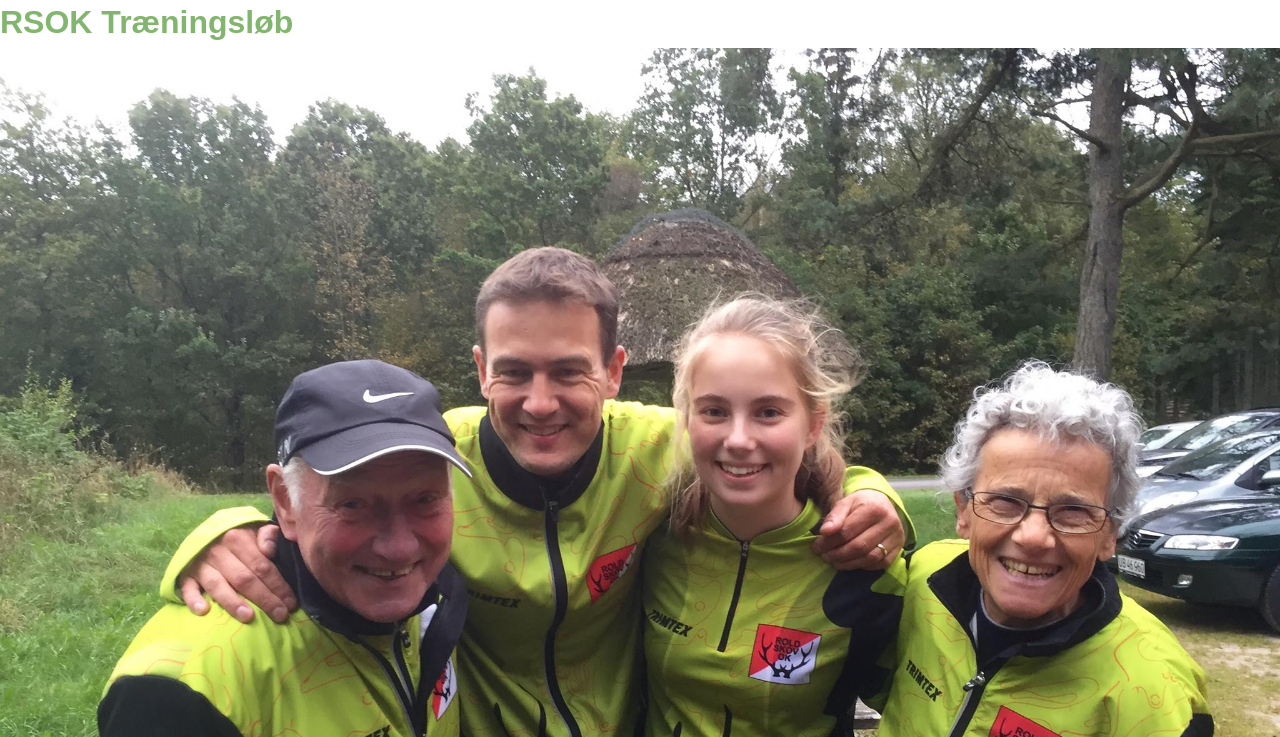
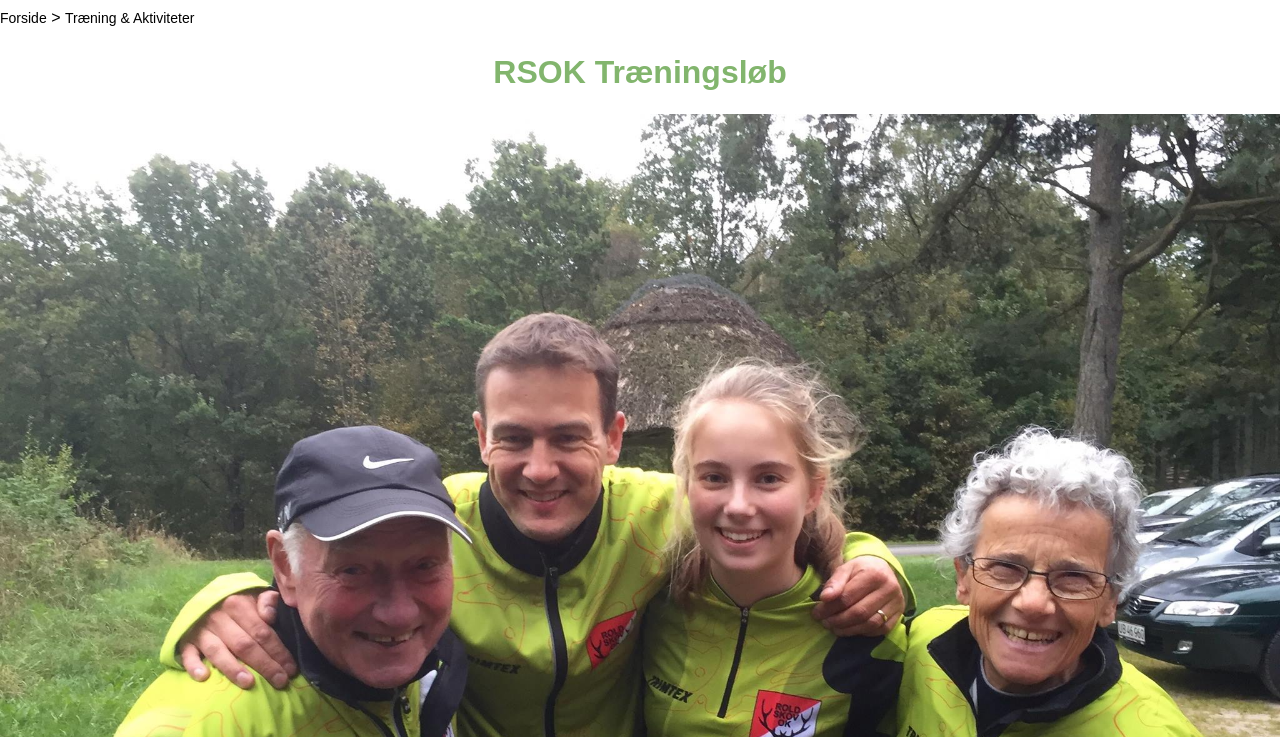
Before and after one commit to Huythvu/Rsok, a plain HTML site: page træningOgAktiviteter.html in a window 1280 px wide. Shown: the part 63-800 px from the top of the page. Drawn offline with Linux system fonts and the light colour scheme.

Commit message:
TOA adds and burgermenu scrolling fix
Added breadcrumbs and spacing to TOA
Fixed burgermnu scrolling with fixed position of fullscreencontent and burgermenu when checkbox is checked.

Also small name changes from header to headerTOA, TOA header a class so it wouldnt interfere with other headers.

```diff
--- a/assets/css/style.css
+++ b/assets/css/style.css
@@ -155,7 +155,7 @@ nav i{
 }
 /* Vores BurgerMenu content*/
 .fullscreen-content {
-  position: absolute;
+  position: fixed;
   z-index: 2;
   top: 0;
   left: 0;
@@ -163,6 +163,7 @@ nav i{
   height: 100vh;
   background-color: var(--fernLeaf);
   pointer-events: none;
+  overflow: hidden;
 
   /* Transition effekt hvor den scroller ind. Den starter ude som default. */
   transform: translateX(-150vw);
@@ -174,11 +175,16 @@ nav i{
   color: white;
 }
 
-
+/* Makes the burgermenu icon fixed when checked
+so it doesnt dissapear when scrolling. */
+.burgerMenu:checked~.burgerMenuLabel i{
+  position: fixed;
+}
 /* Viser Fullscreen when checked og position 0 0 under transition for scroll in effekt */
 .burgerMenu:checked~.fullscreen-content {
   transform: translate(0, 0);
 }
+
 
 nav ul{
     padding-top: 60px;
@@ -298,6 +304,24 @@ button{
 /* */
 /* træning og aktivitet */
 /*  */
+.TOABreadcrumbs{
+  padding-top: var(--textPaddingSpacingMobile);
+}
+.TOABreadcrumbs a p{
+  display: inline;
+  color: var(--black);
+}
+.TOABreadcrumbs a{
+  text-decoration: none;
+}
+.TOABreadcrumbs a:not(:last-of-type)::after{
+  content: " >";
+  color: var(--black);
+}
+.headerTOA h1{
+  text-align: center;
+  padding: var(--paddingMedMobile);
+}
 figure img {
   width: 100vw;
   /* Display block because without it all figure img has a buttom margin for some reason */
@@ -335,7 +359,7 @@ bruges den til placering af vores detail/summary knap buttom -1.5rem*/
 }
 
 /* Styling and functions for all images that are in grids */
-figure:not(header figure) {
+figure:not(.headerTOA figure) {
   padding-top: var(--sectionPaddingSmlMobile);
   display: grid;
   grid-template-rows: auto;
--- a/træningOgAktiviteter.html
+++ b/træningOgAktiviteter.html
@@ -12,7 +12,7 @@
     ></script>
   </head>
   <body>
-    <header>
+    <header class="headerTOA">
       <nav>
         <input type="checkbox" id="toggle" class="burgerMenu" />
         <label for="toggle" class="burgerMenuLabel"
@@ -37,7 +37,10 @@
           <i class="fa-solid fa-user"></i>
         </div>
       </nav>
-
+      <div class="TOABreadcrumbs">
+        <a href="./index.html"><p>Forside</p></a>
+        <a href="#"><p>Træning & Aktiviteter</p></a>
+      </div>
       <h1>RSOK Træningsløb</h1>
       <figure>
         <img
```
